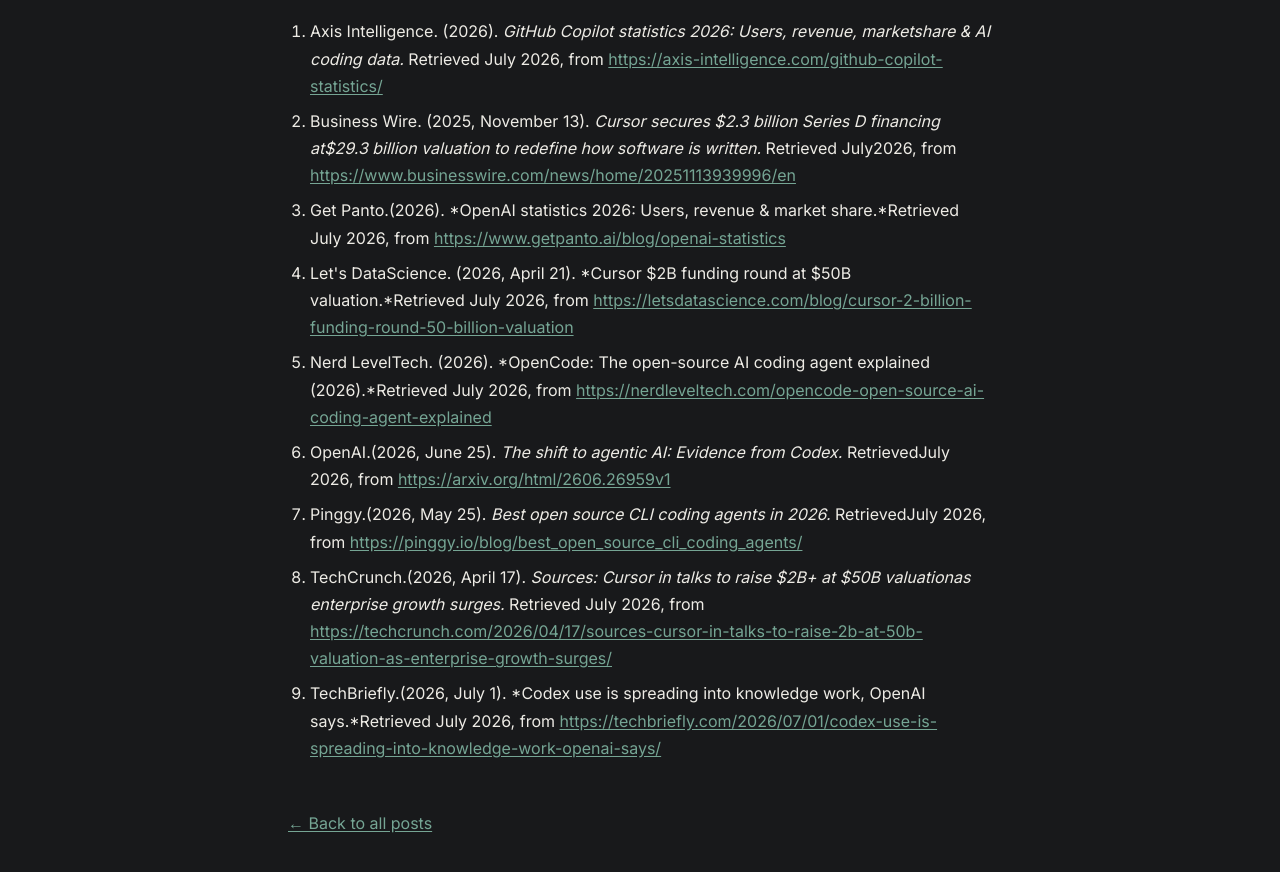
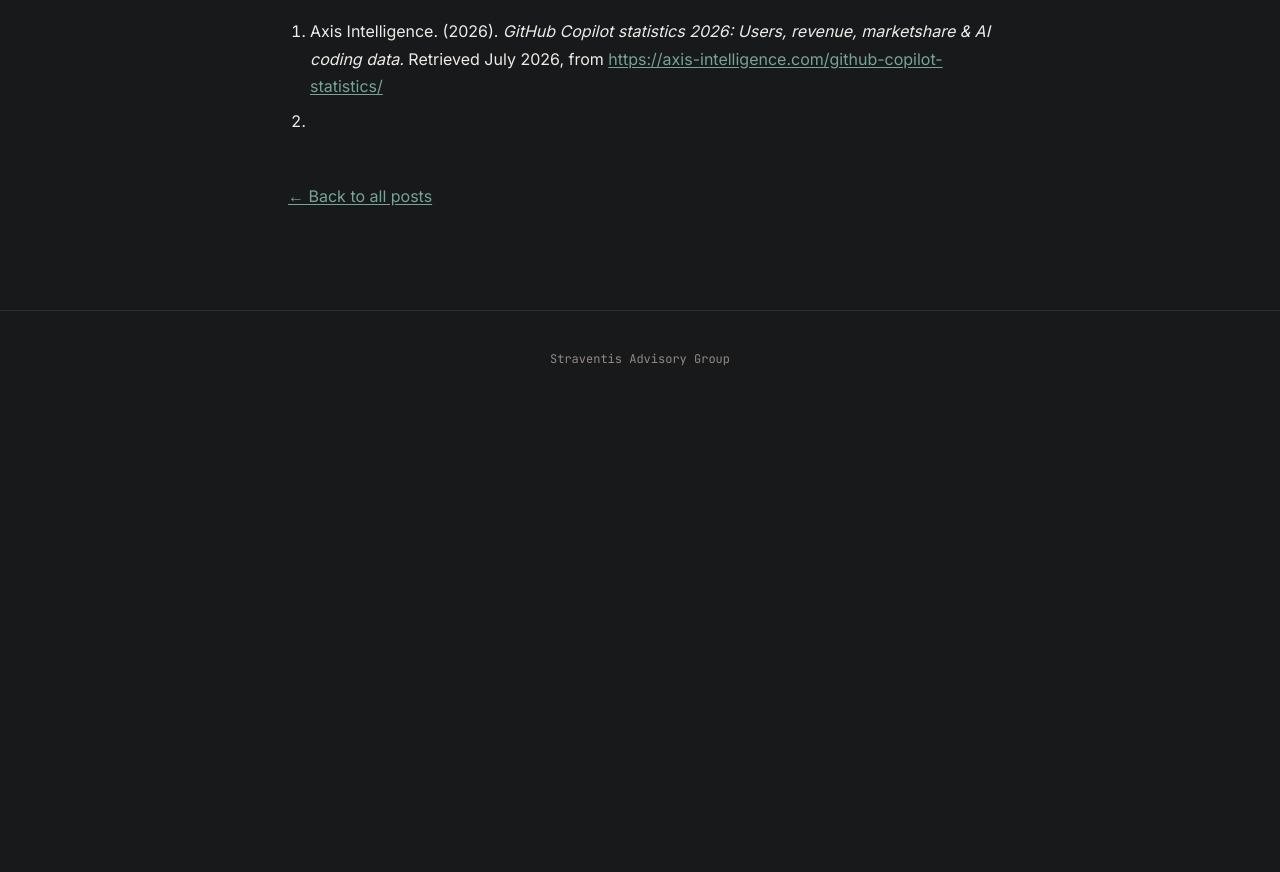
Before and after one commit to Straventis/blogPosts, an Eleventy site: page src/posts/the-rise-of-agentic-software-development-platforms-economics-architecture-and-the-transition-to-autonomous-coding-in-2026.md in a window 1280 px wide. Shown: the part 4758-5630 px from the top of the page. After the commit the page ends 5185 px from the top, so only its background shows below. Built offline with nearby package versions, Linux system fonts and the light colour scheme; Eleventy itself is replaced by a stand-in of ours; files that its build step writes are made by us from their sources.

Commit message:
Update Blog Posts “the-rise-of-agentic-software-development-platforms-economics-architecture-and-the-transition-to-autonomous-coding-in-2026”

```diff
--- a/src/posts/the-rise-of-agentic-software-development-platforms-economics-architecture-and-the-transition-to-autonomous-coding-in-2026.md
+++ b/src/posts/the-rise-of-agentic-software-development-platforms-economics-architecture-and-the-transition-to-autonomous-coding-in-2026.md
@@ -82,11 +82,4 @@ That verification gap, the space between “the agent shipped it” and “the o
 # References
 
 1. Axis Intelligence. (2026). *GitHub Copilot statistics 2026: Users, revenue, marketshare & AI coding data.* Retrieved July 2026, from <https://axis-intelligence.com/github-copilot-statistics/>
-2. Business Wire. (2025, November 13). *Cursor secures $2.3 billion Series D financing at$29.3 billion valuation to redefine how software is written.* Retrieved July2026, from <https://www.businesswire.com/news/home/20251113939996/en>
-3. Get Panto.(2026). *OpenAI statistics 2026: Users, revenue & market share.*Retrieved July 2026, from <https://www.getpanto.ai/blog/openai-statistics>
-4. Let's DataScience. (2026, April 21). *Cursor $2B funding round at $50B valuation.*Retrieved July 2026, from <https://letsdatascience.com/blog/cursor-2-billion-funding-round-50-billion-valuation>
-5. Nerd LevelTech. (2026). *OpenCode: The open-source AI coding agent explained (2026).*Retrieved July 2026, from <https://nerdleveltech.com/opencode-open-source-ai-coding-agent-explained>
-6. OpenAI.(2026, June 25). *The shift to agentic AI: Evidence from Codex.* RetrievedJuly 2026, from <https://arxiv.org/html/2606.26959v1>
-7. Pinggy.(2026, May 25). *Best open source CLI coding agents in 2026.* RetrievedJuly 2026, from <https://pinggy.io/blog/best_open_source_cli_coding_agents/>
-8. TechCrunch.(2026, April 17). *Sources: Cursor in talks to raise $2B+ at $50B valuationas enterprise growth surges.* Retrieved July 2026, from <https://techcrunch.com/2026/04/17/sources-cursor-in-talks-to-raise-2b-at-50b-valuation-as-enterprise-growth-surges/>
-9. TechBriefly.(2026, July 1). *Codex use is spreading into knowledge work, OpenAI says.*Retrieved July 2026, from <https://techbriefly.com/2026/07/01/codex-use-is-spreading-into-knowledge-work-openai-says/>
+2.
```
